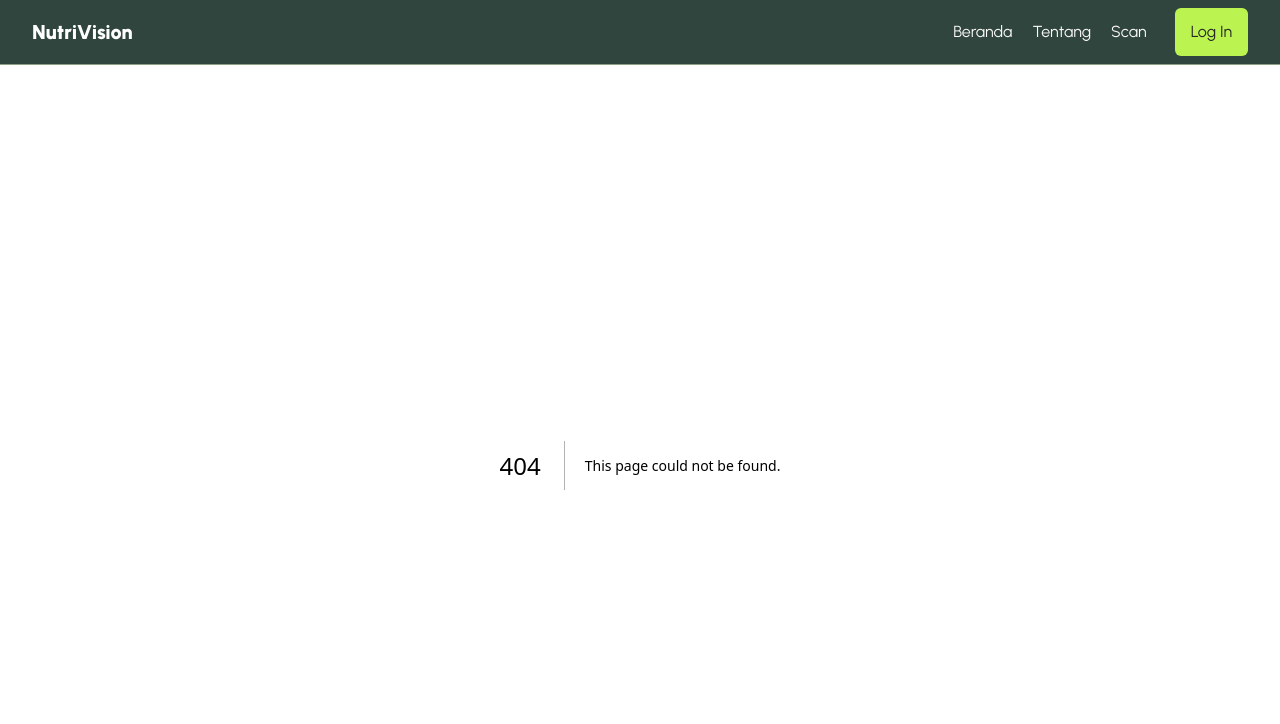
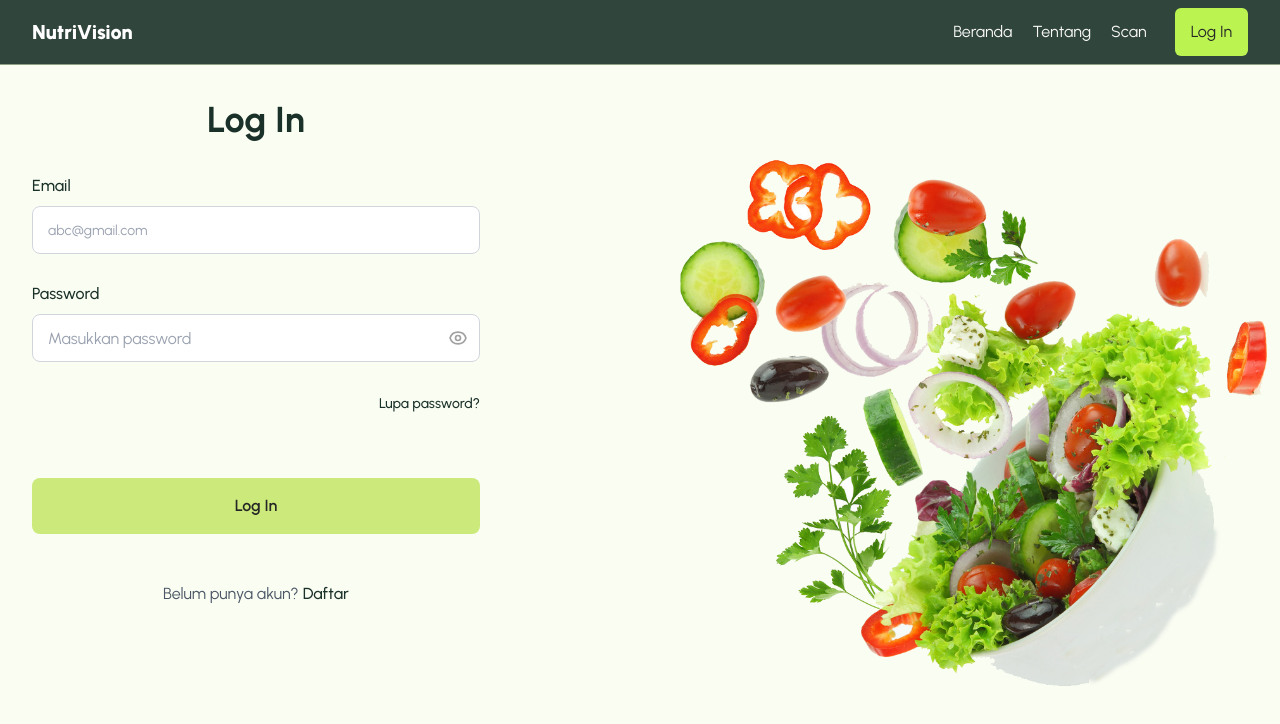
Before and after one commit to chairanastya/NutriVision, a Next.js app in the folder nutrivision-app/: page /login in a window 1280 px wide. Before the commit this address had no page. Shown: the top 724 px of the page. Built offline with nearby package versions, Linux system fonts and the light colour scheme.

Commit message:
feat: adding login page

```diff
--- /dev/null
+++ b/nutrivision-app/app/api/auth/login/route.ts
@@ -0,0 +1,79 @@
+import { NextRequest, NextResponse } from 'next/server';
+import bcrypt from 'bcryptjs';
+import { queryDatabase } from '@/lib/db';
+
+interface LoginRequest {
+    email: string;
+    password: string;
+}
+
+export async function POST(request: NextRequest) {
+    try {
+        const body: LoginRequest = await request.json();
+
+        // Validasi input
+        if (!body.email || !body.password) {
+            const errors: Record<string, string> = {};
+            if (!body.email) errors.email = 'Email harus diisi';
+            if (!body.password) errors.password = 'Password harus diisi';
+            return NextResponse.json(
+                { errors },
+                { status: 400 }
+            );
+        }
+
+        // Validasi format email
+        const emailRegex = /^[^\s@]+@[^\s@]+\.[^\s@]+$/;
+        if (!emailRegex.test(body.email)) {
+            return NextResponse.json(
+                { errors: { email: 'Format email tidak valid' } },
+                { status: 400 }
+            );
+        }
+
+        // Cari user berdasarkan email
+        const userQuery = 'SELECT id, name, email, password, phone_number, created_at FROM users WHERE email = $1';
+        const userResult = await queryDatabase(userQuery, [body.email]);
+
+        if (userResult.rows.length === 0) {
+            return NextResponse.json(
+                { errors: { email: 'Email tidak ditemukan' } },
+                { status: 401 }
+            );
+        }
+
+        const user = userResult.rows[0];
+
+        // Validasi password dengan bcrypt
+        const isPasswordValid = await bcrypt.compare(body.password, user.password);
+
+        if (!isPasswordValid) {
+            return NextResponse.json(
+                { errors: { password: 'Password salah' } },
+                { status: 401 }
+            );
+        }
+
+        // Login berhasil - return user data (jangan return password)
+        return NextResponse.json(
+            {
+                message: 'Login berhasil',
+                user: {
+                    id: user.id,
+                    name: user.name,
+                    email: user.email,
+                    phone_number: user.phone_number,
+                    created_at: user.created_at,
+                },
+            },
+            { status: 200 }
+        );
+    } catch (error) {
+        console.error('Login error:', error);
+
+        return NextResponse.json(
+            { message: 'Terjadi kesalahan pada server' },
+            { status: 500 }
+        );
+    }
+}
--- /dev/null
+++ b/nutrivision-app/app/login/page.tsx
@@ -0,0 +1,63 @@
+'use client';
+
+import Image from 'next/image';
+import Form, { FormConfig } from '@/components/Form';
+
+export default function LoginPage() {
+    const loginFormConfig: FormConfig = {
+        title: 'Log In',
+        fields: [
+            {
+                name: 'email',
+                label: 'Email',
+                type: 'email',
+                placeholder: 'abc@gmail.com',
+                required: true,
+            },
+            {
+                name: 'password',
+                label: 'Password',
+                type: 'password',
+                placeholder: 'Masukkan password',
+                required: true,
+            },
+        ],
+        submitButtonLabel: 'Log In',
+        apiEndpoint: '/api/auth/login',
+        successMessage: 'Login berhasil! Redirecting ke dashboard...',
+        redirectTo: '/dashboard',
+        redirectDelay: 2000,
+        footerText: 'Belum punya akun?',
+        footerLinkText: 'Daftar',
+        footerLinkHref: '/signup',
+        showForgotPassword: true,
+        forgotPasswordHref: '/forgot-password',
+    };
+
+    return (
+        <div className="w-full min-h-screen bg-background overflow-hidden">
+            <div className="mx-auto w-full max-w-7xl px-4 sm:px-6 md:px-8">
+                <div className="grid grid-cols-1 lg:grid-cols-2 gap-12 lg:gap-16 items-start min-h-screen py-4 sm:py-6 md:py-8">
+                    {/* Left Section - Form */}
+                    <div className="flex flex-col justify-start items-start gap-10 w-full max-w-md">
+                        <Form config={loginFormConfig} />
+                    </div>
+
+                    {/* Right Section - Image */}
+                    <div className="hidden lg:flex justify-start items-center fixed right-0 top-1/2 -translate-y-1/2 w-1/2 h-screen pointer-events-none">
+                        <div className="relative w-full h-full">
+                            <Image
+                                src="/images/hero/pngwing 3.png"
+                                alt="Vegetables for nutrition"
+                                fill
+                                sizes="(max-width: 1024px) 0vw, 50vw"
+                                className="object-contain object-right"
+                                priority
+                            />
+                        </div>
+                    </div>
+                </div>
+            </div>
+        </div>
+    );
+}
--- a/nutrivision-app/components/Form.tsx
+++ b/nutrivision-app/components/Form.tsx
@@ -25,6 +25,8 @@ export interface FormConfig {
     footerLinkText?: string;
     footerLinkHref?: string;
     customValidation?: (formData: Record<string, string>) => Record<string, string>;
+    showForgotPassword?: boolean;
+    forgotPasswordHref?: string;
 }
 
 interface FormData {
@@ -154,9 +156,14 @@ export default function Form({ config }: { config: FormConfig }) {
 
             if (!response.ok) {
                 const errorData = await response.json();
-                setErrors({
-                    submit: errorData.message || 'Gagal memproses form',
-                });
+                // Handle per-field errors atau error message
+                if (errorData.errors && typeof errorData.errors === 'object') {
+                    setErrors(errorData.errors);
+                } else {
+                    setErrors({
+                        submit: errorData.message || 'Gagal memproses form',
+                    });
+                }
                 return;
             }
 
@@ -282,6 +289,17 @@ export default function Form({ config }: { config: FormConfig }) {
                 ))}
             </div>
 
+            {/* Forgot Password Link */}
+            {config.showForgotPassword && config.forgotPasswordHref && (
+                <div className="flex justify-end">
+                    <Link
+                        href={config.forgotPasswordHref}
+                        className="text-[#1a3129] text-sm font-medium hover:underline transition">
+                        Lupa password?
+                    </Link>
+                </div>
+            )}
+
             {/* Error atau Success Messages */}
             {errors.submit && (
                 <div className="p-4 bg-red-50 border border-red-200 rounded-md">
```
Also changed, not shown: nutrivision-app/public/images/hero/pngwing 3.png.
